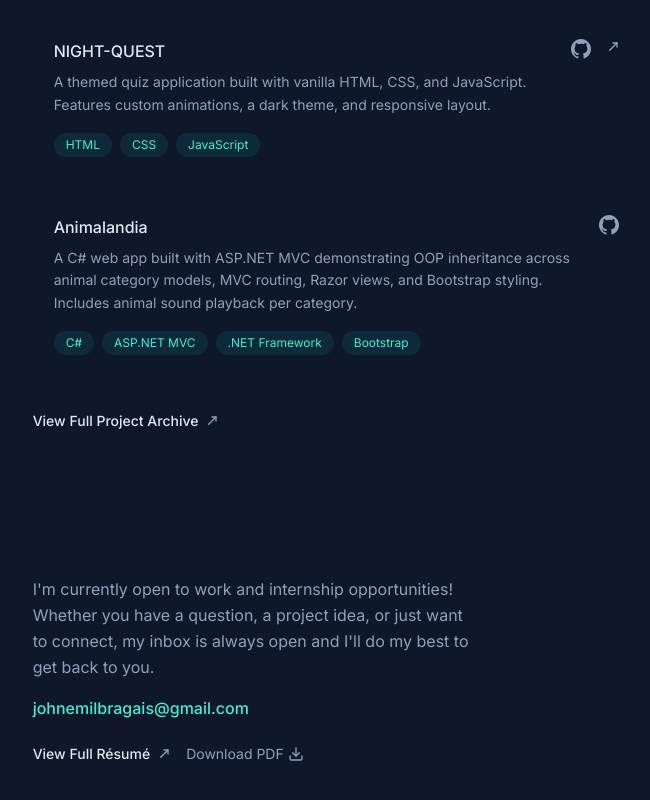
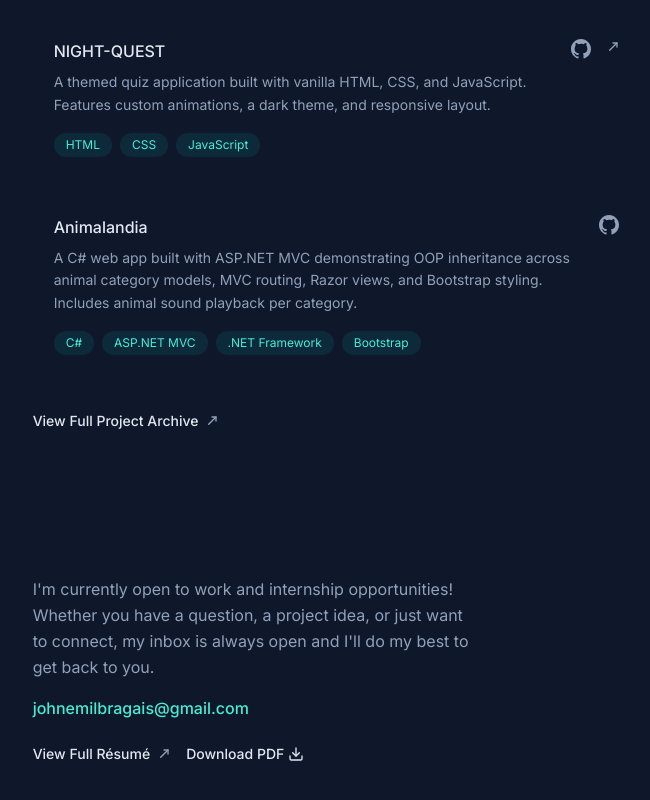
Before and after one commit to EmilB107/Portfolio, a Next.js app: page / in a window 1280 px wide. Shown: the part 1821-2621 px from the top of the page, without its empty margins (592-1242 px from the left). Built offline with nearby package versions, Linux system fonts and the light colour scheme.

Commit message:
fix: resume links and Download PDF color consistency

```diff
--- a/components/Contact.tsx
+++ b/components/Contact.tsx
@@ -35,7 +35,7 @@ export default function Contact() {
         <a
           href="https://john-emil-bragais-resume.vercel.app/Bragais_Resume.pdf"
           download
-          className="text-slate-400 text-sm hover:text-teal-300 transition-colors duration-200 inline-flex items-center gap-1"
+          className="text-slate-200 text-sm font-medium hover:text-teal-300 transition-colors duration-300 inline-flex items-center gap-1"
         >
           Download PDF
           <DownloadIcon />
```
